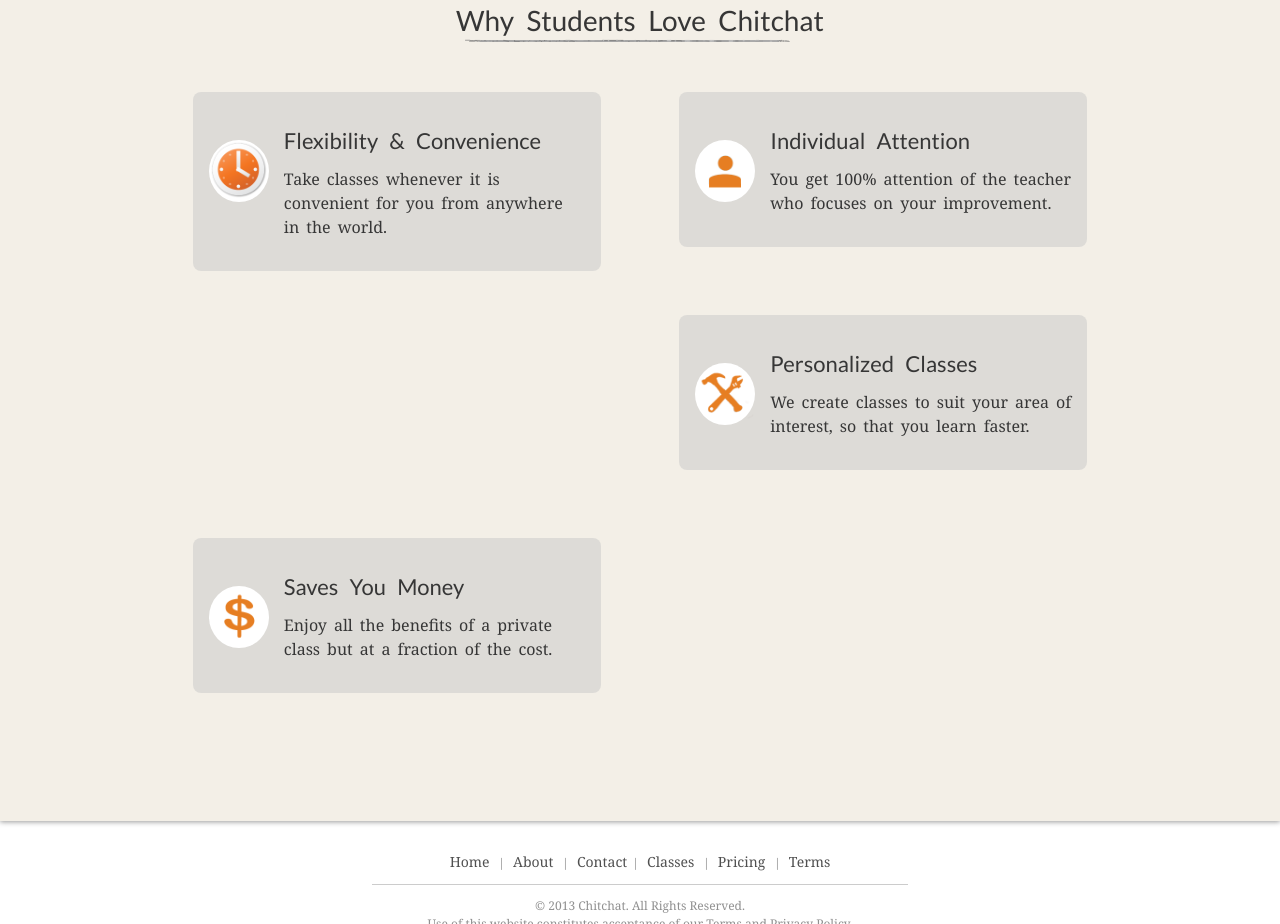
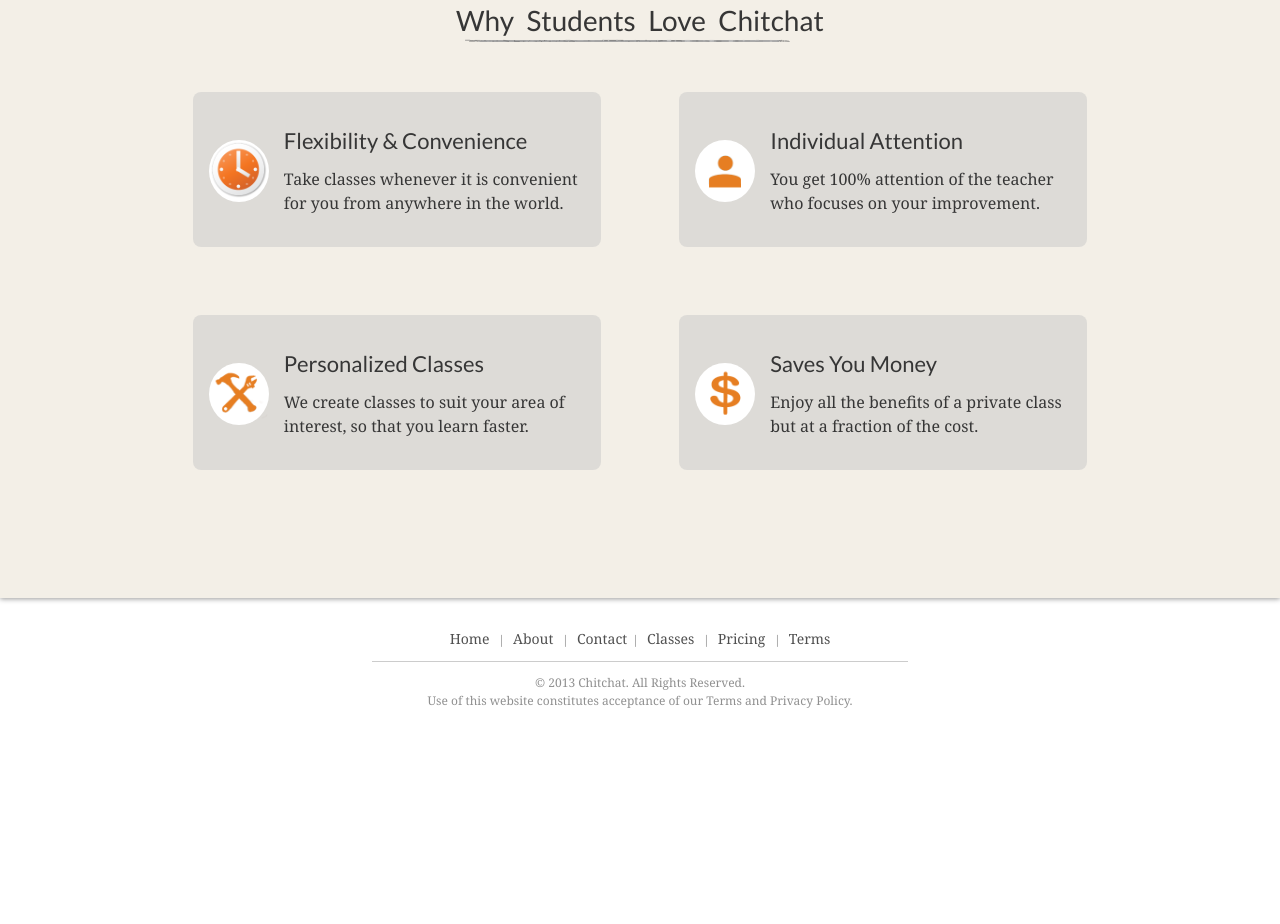
Before and after one commit to moumitasen/chitchat, a website: page public/index.html in a window 1280 px wide. Shown: the part 1160-2084 px from the top of the page. After the commit the page ends 1900 px from the top, so only its background shows below. Drawn offline with nearby package versions, Linux system fonts and the light colour scheme; a script that the page names is missing; a web font is replaced by a local one.

```diff
--- a/public/css/chitchat.css
+++ b/public/css/chitchat.css
@@ -281,13 +281,11 @@
 	font-family: 'Lato', sans-serif;
 	font-weight: normal;
 	font-size: 1.375em;
-	word-spacing: 0.313em;
 
 }
 
 .user_benefit p{
 	padding-top: 0.62em;
-	word-spacing: 0.18em;
 }
 
 footer{
```
